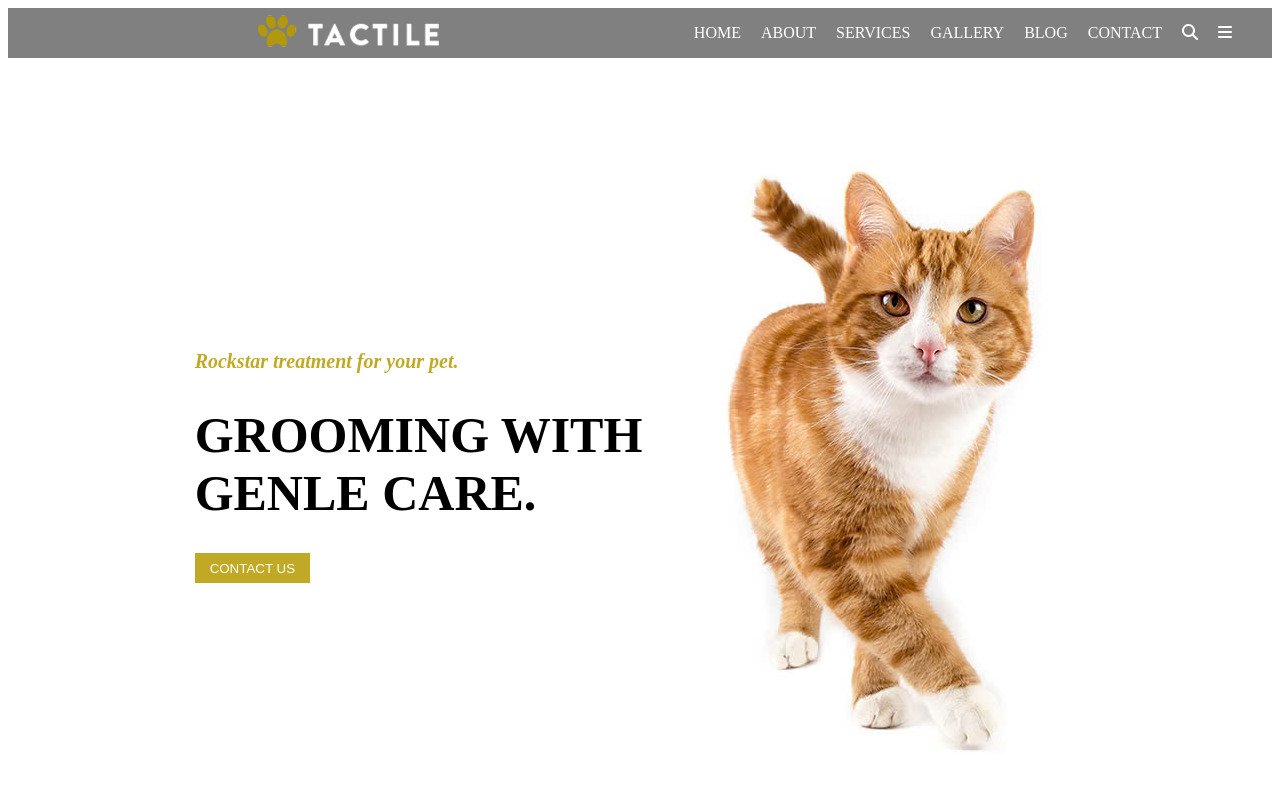
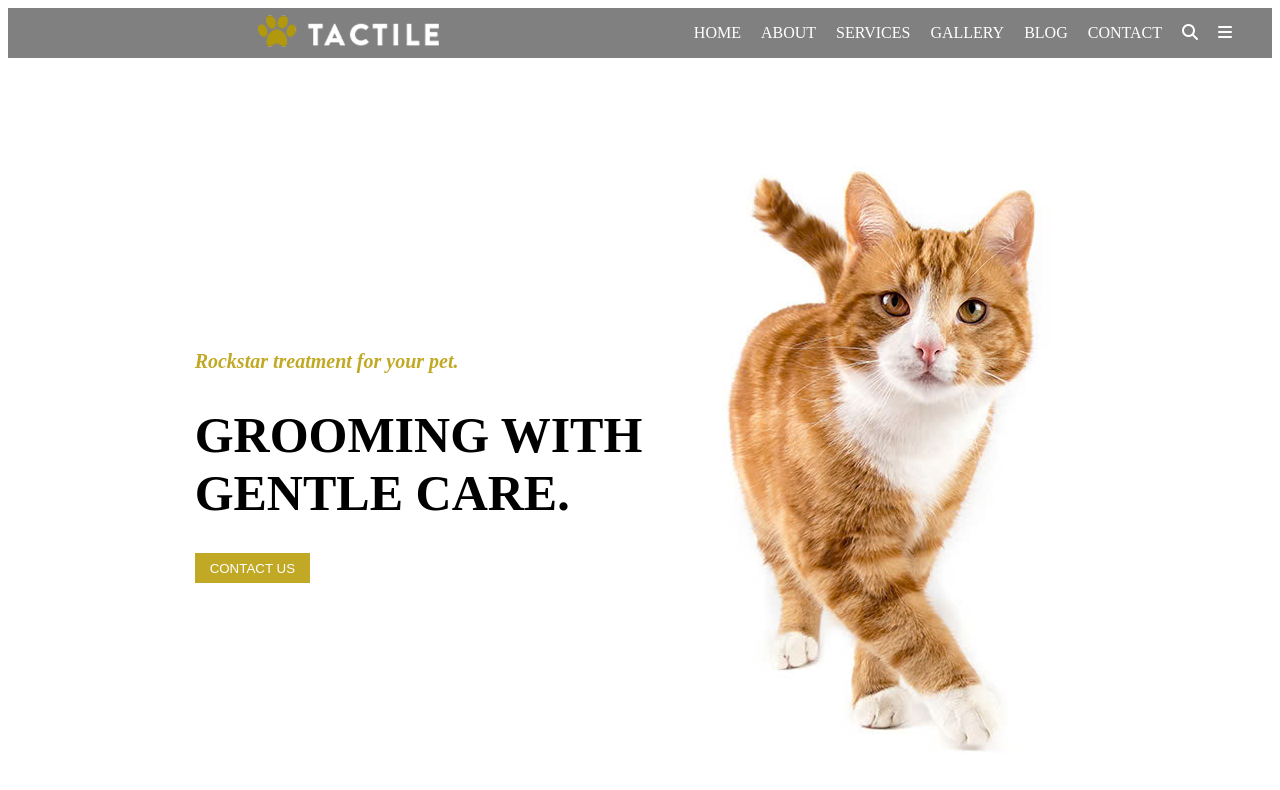
Before and after one commit to Nhut-Linh/BaiThiGiuaKy, a plain HTML site: page index.html in a window 1280 px wide. Drawn offline with Linux system fonts and the light colour scheme; a web font is replaced by a local one.

Commit message:
Update index.html

```diff
--- a/index.html
+++ b/index.html
@@ -104,7 +104,7 @@
         <div class="page">
             <div class="content">
                 <h2>Rockstar treatment for your pet.</h2>
-                <h1>GROOMING WITH <br>GENLE CARE.</h1>
+                <h1>GROOMING WITH <br>GENTLE CARE.</h1>
                 <button>CONTACT US</button>
             </div>
             <div class="pic">
```
